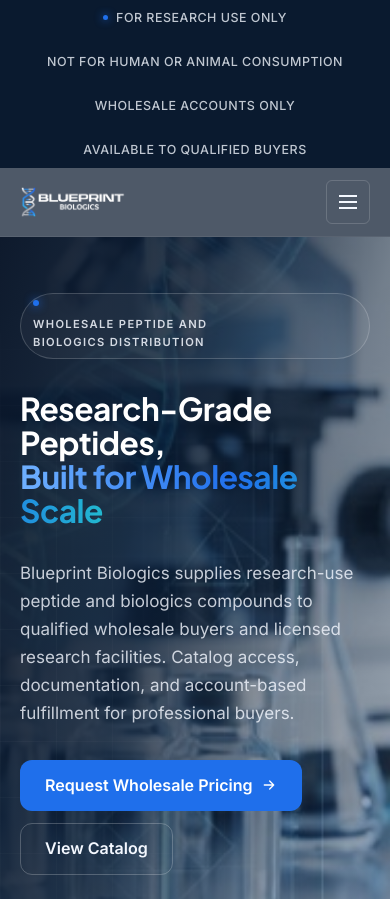
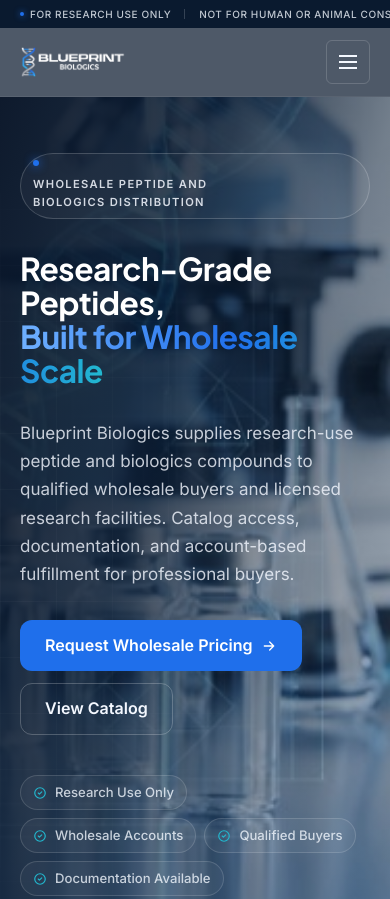
Before and after one commit to bhrystoffer/Blueprint-Biologics, a website: page index.html in a window 390 px wide. Shown: the top 899 px of the page. Drawn offline with Linux system fonts and the light colour scheme.

Commit message:
Mobile compliance strip: collapse to single compact line
On viewports under 768px, the compliance strip now renders as a single
horizontal row with thin vertical dividers between items instead of
stacking into 4 lines and consuming ~280px of vertical space at the top
of every page.

- flex-wrap: nowrap + white-space: nowrap keep items on one line
- 10px font size, 6px vertical padding, tightened letter-spacing
- overflow-x: auto on the inner container lets the strip scroll
  internally if needed, without ever causing page-level horizontal
  overflow
- Thin 1px white-low-opacity divider between items, scrollbar hidden
- Pulse dot shrinks proportionally

Desktop and tablet (>=768px) behavior is untouched. The override is
gated entirely by @media (max-width: 767px). Verified at 390px: strip
height drops from ~280px to 28px, 4 items render at top=6px (1 row),
page scrollWidth=innerWidth=390 with zero horizontal page overflow.

```diff
--- a/src/styles/site.css
+++ b/src/styles/site.css
@@ -72,6 +72,59 @@ main {
   gap: 8px;
   color: rgba(244, 248, 255, 0.78);
   font-weight: 500;
+}
+
+/* --------------------------------------------------------------------------
+   Compliance strip, mobile: single compact line with subtle scroll if needed
+   -------------------------------------------------------------------------- */
+@media (max-width: 767px) {
+  .compliance-strip {
+    font-size: 0.625rem; /* about 10px */
+    letter-spacing: 0.06em;
+  }
+
+  .compliance-strip__inner {
+    flex-wrap: nowrap;
+    justify-content: flex-start;
+    gap: 14px;
+    padding-block: 6px;
+    /* Allow internal horizontal scroll only when content exceeds width,
+       without ever pushing the page to overflow */
+    overflow-x: auto;
+    overflow-y: hidden;
+    scrollbar-width: none;
+    -webkit-overflow-scrolling: touch;
+    text-align: left;
+    white-space: nowrap;
+  }
+  .compliance-strip__inner::-webkit-scrollbar { display: none; }
+
+  .compliance-strip__item {
+    flex: 0 0 auto;
+    gap: 6px;
+    position: relative;
+    padding-right: 14px;
+    white-space: nowrap;
+  }
+
+  /* Thin vertical divider between items (skip after the last) */
+  .compliance-strip__item:not(:last-child)::after {
+    content: "";
+    position: absolute;
+    right: 0;
+    top: 50%;
+    transform: translateY(-50%);
+    width: 1px;
+    height: 10px;
+    background: rgba(244, 248, 255, 0.18);
+  }
+
+  /* The pulsing dot can shrink slightly on mobile */
+  .compliance-strip__dot {
+    width: 4px;
+    height: 4px;
+    box-shadow: 0 0 6px var(--accent);
+  }
 }
 
 /* --------------------------------------------------------------------------
```
